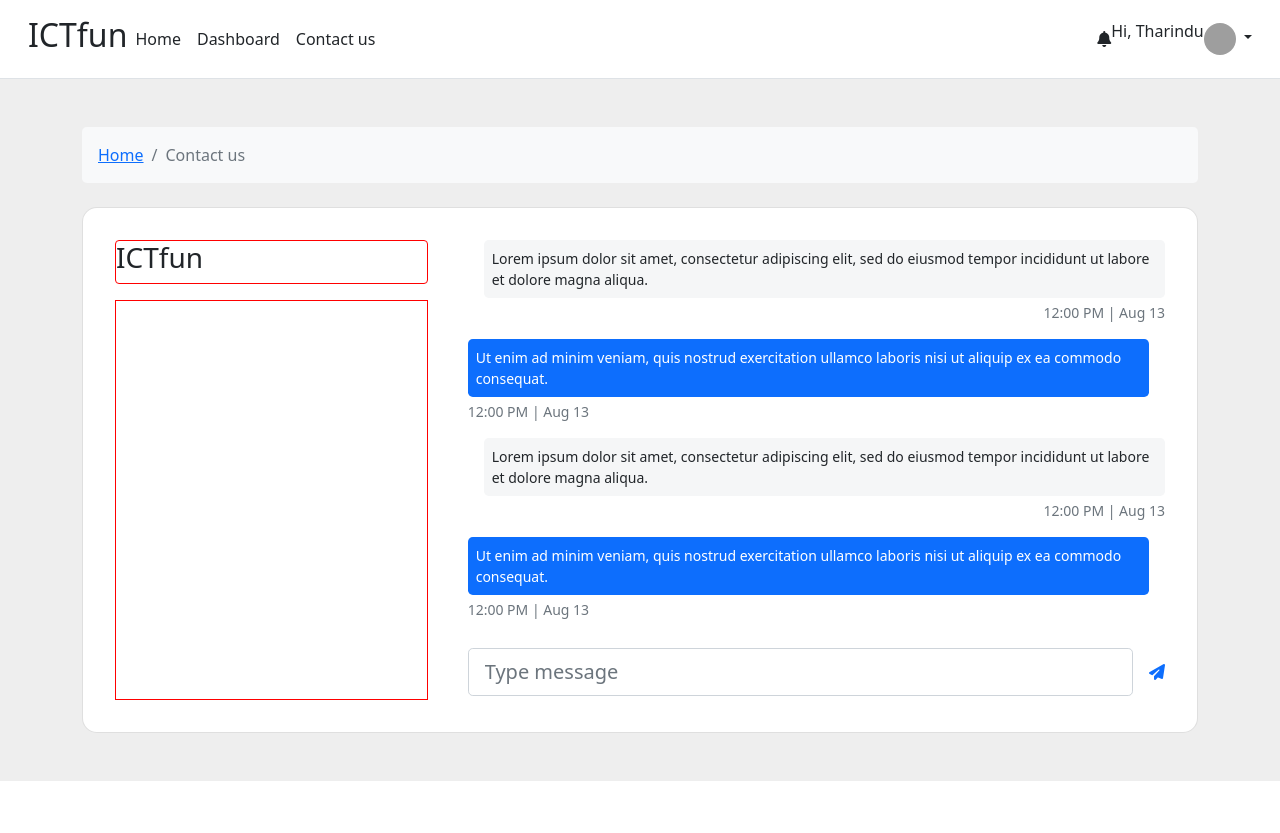
After one commit to Tharindu37/ICTfun, a PHP site: page /contact_form.php in a window 1280 px wide. The commit adds this page. Shown: the top 833 px of the page. Run offline with PHP 8.4, Linux system fonts and the light colour scheme; some libraries are stand-ins or nearby versions; grey boxes are pictures that could not be loaded.

Commit message:
Create all user UI

```diff
--- /dev/null
+++ b/user/contact_form.php
@@ -0,0 +1,138 @@
+<!DOCTYPE html>
+<html lang="en">
+<head>
+    <meta charset="UTF-8">
+    <meta http-equiv="X-UA-Compatible" content="IE=edge">
+    <meta name="viewport" content="width=device-width, initial-scale=1.0">
+    <title>Home</title>
+    <link href="https://cdn.jsdelivr.net/npm/bootstrap@5.0.2/dist/css/bootstrap.min.css" rel="stylesheet" integrity="sha384-EVSTQN3/azprG1Anm3QDgpJLIm9Nao0Yz1ztcQTwFspd3yD65VohhpuuCOmLASjC" crossorigin="anonymous">
+    <link rel="stylesheet" href="../styles.css">
+    <script src="https://kit.fontawesome.com/e9c5aeacfd.js" crossorigin="anonymous"></script>
+    <link rel="preconnect" href="https://fonts.googleapis.com">
+    <link rel="preconnect" href="https://fonts.gstatic.com" crossorigin>
+    <link href="https://fonts.googleapis.com/css2?family=Roboto:wght@100;300&display=swap" rel="stylesheet">
+</head>
+<body>
+    <?php
+        require "header_from.php";
+    ?>
+
+    <section style="background-color: #eee;">
+        <div class="container py-5">
+            <div class="row">
+                <div class="col">
+                    <nav aria-label="breadcrumb" class="bg-light rounded-3 p-3 mb-4">
+                    <ol class="breadcrumb mb-0">
+                        <li class="breadcrumb-item"><a href="index.php">Home</a></li>
+                        <li class="breadcrumb-item active" aria-current="page">Contact us</li>
+                    </ol>
+                    </nav>
+                </div>
+            </div>
+
+            <div class="row">
+            <div class="col-md-12">
+
+                <div class="card" id="chat3" style="border-radius: 15px;">
+                <div class="card-body">
+
+                    <div class="row">
+                    <div class="col-md-6 col-lg-5 col-xl-4 mb-4 mb-md-0">
+
+                        <div class="p-3">
+
+                        <div class="video-title-wrap rounded mb-3" style="border:1px solid red">
+                            <h3>ICTfun</h3>
+                        </div>
+
+                            <div style="border:1px solid red; position: relative; height: 400px">
+
+                            </div>
+
+                        </div>
+
+                    </div>
+
+                    <div class="col-md-6 col-lg-7 col-xl-8">
+
+                        <div class="overflow-auto pt-3 pe-3" data-mdb-perfect-scrollbar="true" style="position: relative; height: 400px">
+
+                            <div class="d-flex flex-row justify-content-start">
+                                <div>
+                                <p class="small p-2 ms-3 mb-1 rounded-3" style="background-color: #f5f6f7;">Lorem ipsum
+                                    dolor
+                                    sit amet, consectetur adipiscing elit, sed do eiusmod tempor incididunt ut labore et
+                                    dolore
+                                    magna aliqua.</p>
+                                <p class="small ms-3 mb-3 rounded-3 text-muted float-end">12:00 PM | Aug 13</p>
+                                </div>
+                            </div>
+
+                            <div class="d-flex flex-row justify-content-end">
+                                <div>
+                                <p class="small p-2 me-3 mb-1 text-white rounded-3 bg-primary">Ut enim ad minim veniam,
+                                    quis
+                                    nostrud exercitation ullamco laboris nisi ut aliquip ex ea commodo consequat.</p>
+                                <p class="small me-3 mb-3 rounded-3 text-muted">12:00 PM | Aug 13</p>
+                                </div>
+                            </div>
+                            <div class="d-flex flex-row justify-content-start">
+                                <div>
+                                <p class="small p-2 ms-3 mb-1 rounded-3" style="background-color: #f5f6f7;">Lorem ipsum
+                                    dolor
+                                    sit amet, consectetur adipiscing elit, sed do eiusmod tempor incididunt ut labore et
+                                    dolore
+                                    magna aliqua.</p>
+                                <p class="small ms-3 mb-3 rounded-3 text-muted float-end">12:00 PM | Aug 13</p>
+                                </div>
+                            </div>
+
+                            <div class="d-flex flex-row justify-content-end">
+                                <div>
+                                <p class="small p-2 me-3 mb-1 text-white rounded-3 bg-primary">Ut enim ad minim veniam,
+                                    quis
+                                    nostrud exercitation ullamco laboris nisi ut aliquip ex ea commodo consequat.</p>
+                                <p class="small me-3 mb-3 rounded-3 text-muted">12:00 PM | Aug 13</p>
+                                </div>
+                            </div>
+                            <div class="d-flex flex-row justify-content-start">
+                                <div>
+                                <p class="small p-2 ms-3 mb-1 rounded-3" style="background-color: #f5f6f7;">Lorem ipsum
+                                    dolor
+                                    sit amet, consectetur adipiscing elit, sed do eiusmod tempor incididunt ut labore et
+                                    dolore
+                                    magna aliqua.</p>
+                                <p class="small ms-3 mb-3 rounded-3 text-muted float-end">12:00 PM | Aug 13</p>
+                                </div>
+                            </div>
+
+                            <div class="d-flex flex-row justify-content-end">
+                                <div>
+                                <p class="small p-2 me-3 mb-1 text-white rounded-3 bg-primary">Ut enim ad minim veniam,
+                                    quis
+                                    nostrud exercitation ullamco laboris nisi ut aliquip ex ea commodo consequat.</p>
+                                <p class="small me-3 mb-3 rounded-3 text-muted">12:00 PM | Aug 13</p>
+                                </div>
+                            </div>
+
+
+                        </div>
+                            <div class="text-muted d-flex justify-content-start align-items-center pe-3 pt-3 mt-2">
+                            <input type="text" class="form-control form-control-lg" id="exampleFormControlInput2" placeholder="Type message">
+                            <a class="ms-3" href="#!"><i class="fas fa-paper-plane"></i></a>
+                        </div>
+
+                    </div>
+                    </div>
+
+                </div>
+                </div>
+
+            </div>
+            </div>
+
+        </div>
+        </section>
+    <script src="https://cdn.jsdelivr.net/npm/bootstrap@5.0.2/dist/js/bootstrap.bundle.min.js" integrity="sha384-MrcW6ZMFYlzcLA8Nl+NtUVF0sA7MsXsP1UyJoMp4YLEuNSfAP+JcXn/tWtIaxVXM" crossorigin="anonymous"></script>
+</body>
+</html>
--- a/user/header_from.php
+++ b/user/header_from.php
@@ -1,4 +1,4 @@
-<header class="p-3 mb-3 border-bottom">
+<header class="p-3 border-bottom">
         <div class="container-fluid">
           <div class="d-flex flex-wrap align-items-center justify-content-center justify-content-lg-start">
             <a href="/" class="d-flex align-items-center mb-2 mb-lg-0 text-dark text-decoration-none">
@@ -7,8 +7,8 @@
 
             <ul class="nav col-12 col-lg-auto me-lg-auto mb-2 justify-content-center mb-md-0">
               <li><a href="index.php" class="nav-link px-2 link-dark">Home</a></li>
-              <li><a href="dashboard_from.php" class="nav-link px-2 link-dark">Dashboard</a></li>
-              <li><a href="#" class="nav-link px-2 link-dark">Contact us</a></li>
+              <li><a href="dashboard_form.php" class="nav-link px-2 link-dark">Dashboard</a></li>
+              <li><a href="contact_form.php" class="nav-link px-2 link-dark">Contact us</a></li>
             </ul>
 <!--
             <form class="col-12 col-lg-auto mb-3 mb-lg-0 me-lg-3">
```
Also changed, not shown: styles.css (+4 -25 lines), user/dashboard_form.php (renamed from user/dashboard_from.php, +1 -1 lines), user/login_form.php (+15 -3 lines), user/profile_form.php (+20 -8 lines), user/register_form.php (+13 -1 lines), user/settings_form.php (added, +50 -0 lines), user/video_form.php (added, +96 -0 lines).
